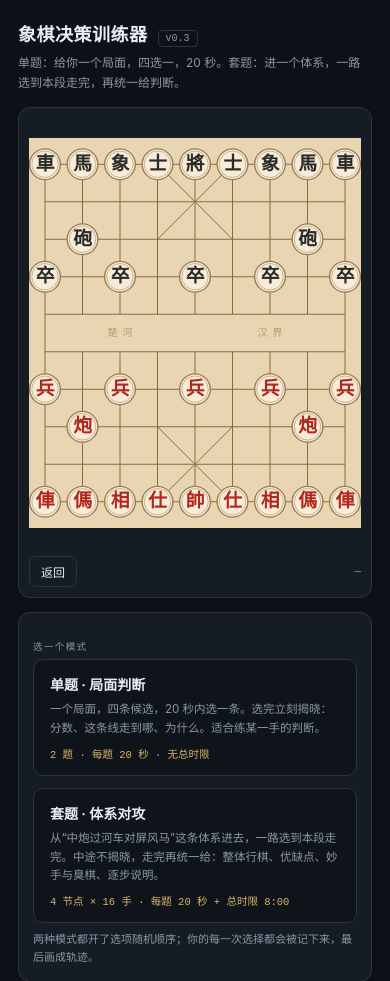
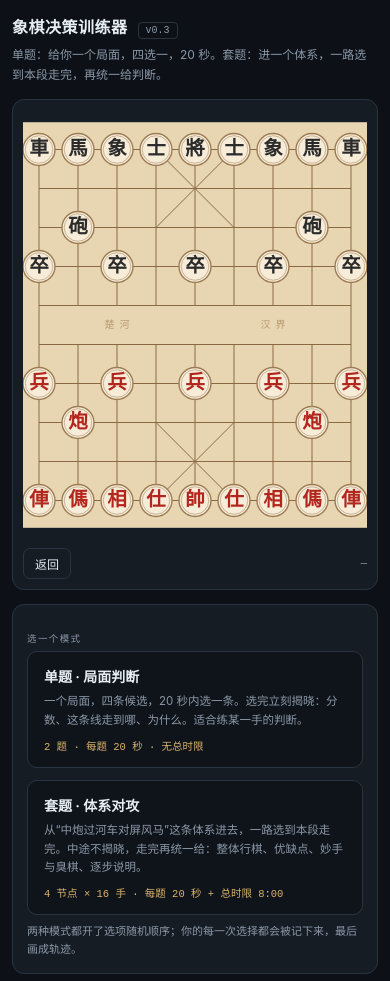
Before and after one commit to ass1st/xiangqi-coach, a plain HTML site: page index.html in a window 390 px wide. Shown: the top 981 px of the page. Drawn offline with Linux system fonts and the light colour scheme.

Commit message:
修手机竖屏：canvas 撑破网格导致横向溢出

```diff
--- a/index.html
+++ b/index.html
@@ -19,10 +19,15 @@
   .sub{color:var(--dim);font-size:12px;line-height:1.65;margin:6px 0 14px}
 
   .wrap{display:grid;grid-template-columns:minmax(280px,410px) 1fr;gap:14px;align-items:start}
+  .wrap>*{min-width:0}
   @media (max-width:820px){.wrap{grid-template-columns:1fr}}
+  @media (max-width:430px){
+    body{padding:14px 12px 40px}
+    .hd h1{font-size:16px}
+  }
 
   .boardbox{background:var(--panel);border:1px solid var(--line);border-radius:12px;padding:10px}
-  #board{width:100%;height:min(56vh,430px);display:block}
+  #board{width:100%;max-width:100%;height:min(56vh,430px);display:block}
   .boardfoot{display:flex;align-items:center;gap:8px;margin-top:8px;flex-wrap:wrap}
   .mini{font-family:ui-monospace,monospace;font-size:10.5px;color:var(--dim);margin-left:auto}
   .btn{background:transparent;color:var(--text);border:1px solid var(--line);border-radius:7px;
```
